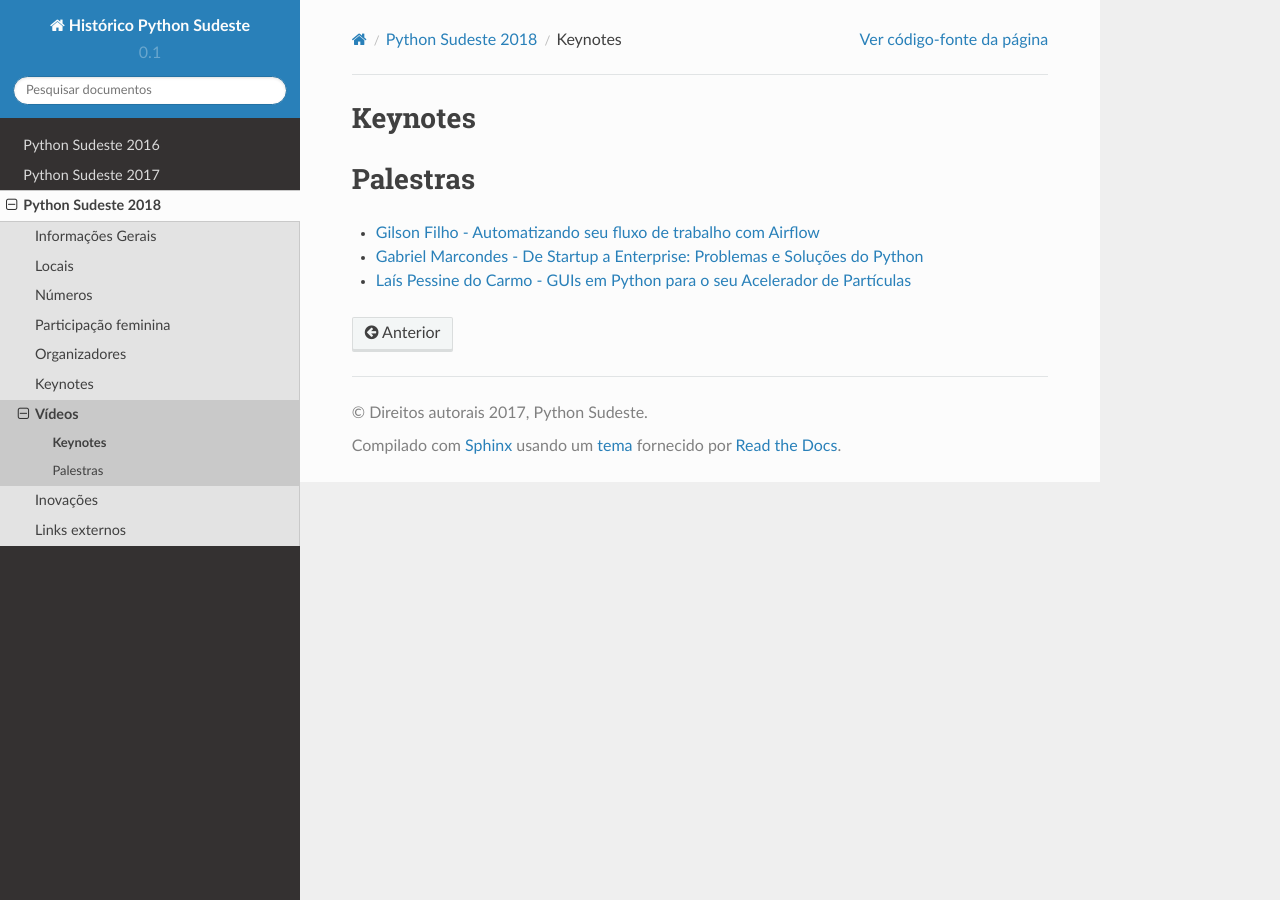
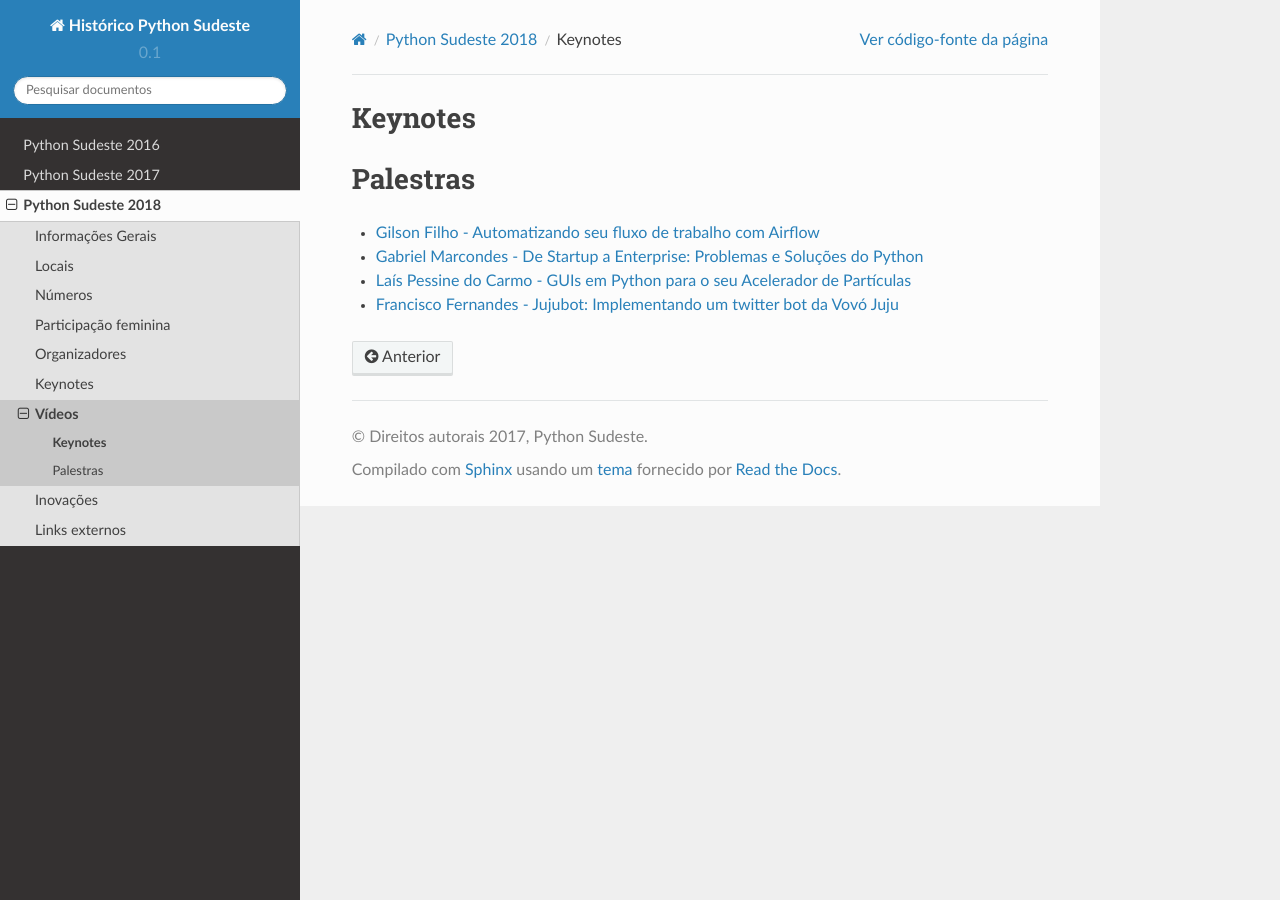
Before and after one commit to pythonsudeste/pythonsudeste_documentacao, a Sphinx documentation site: the page built from source/palestras2018.rst, in a window 1280 px wide. Built offline with Sphinx 7.4.7 and the Read the Docs theme 2.0.0, drawn with Linux system fonts in a browser that asks for light colours.

Commit message:
Added link to Francisco Fernandes talk

```diff
--- a/source/palestras2018.rst
+++ b/source/palestras2018.rst
@@ -11,3 +11,4 @@ Palestras
 - `Gabriel Marcondes - De Startup a Enterprise: Problemas e Soluções do Python <https://speakerdeck.com/gabrielmarcondes/video-cassetadas-do-django>`_
 
 - `Laís Pessine do Carmo - GUIs em Python para o seu Acelerador de Partículas <https://drive.google.com/file/d/14HZxuTdSRZjdoovJ94zMtdpT0T7WjMuz/view?usp=sharing>`_
+- `Francisco Fernandes - Jujubot: Implementando um twitter bot da Vovó Juju <http://talks.chicaofernandes.info/content/python_sudeste_20180331/index.html#intro>`_
```
